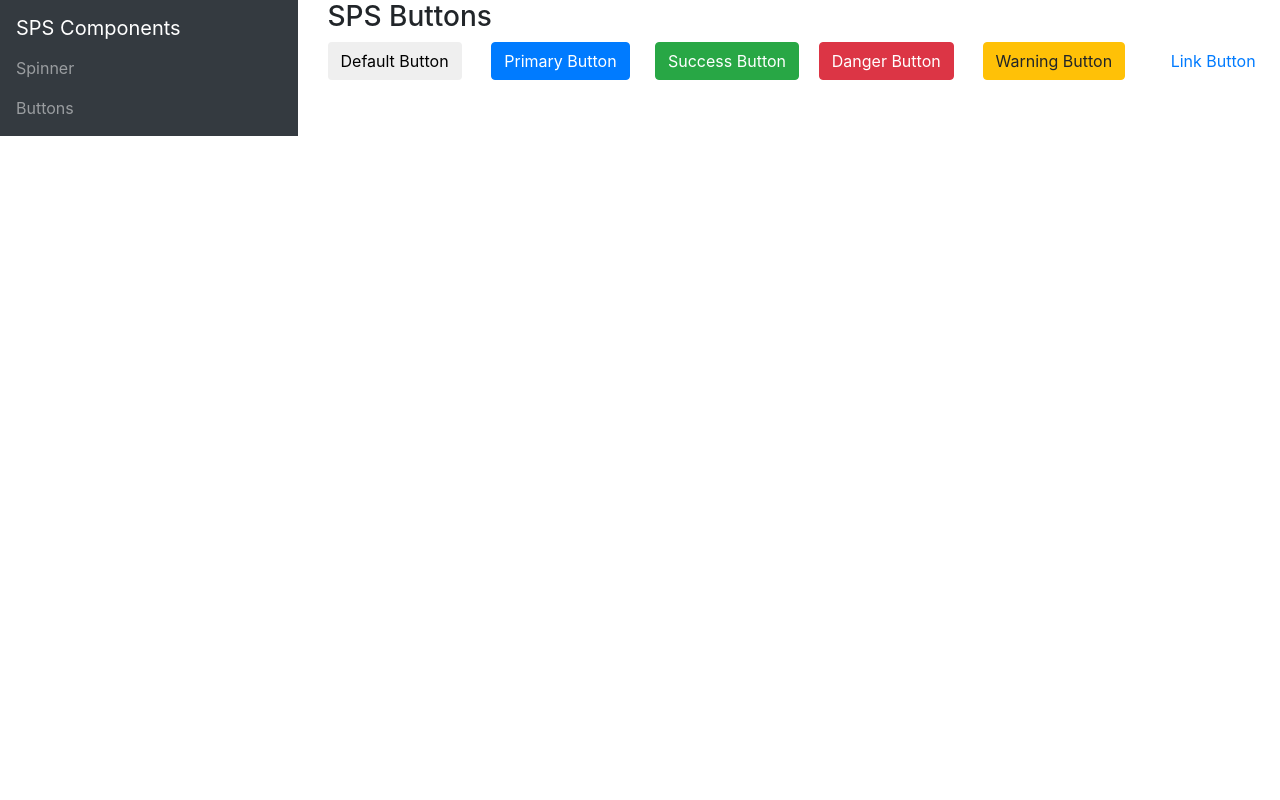
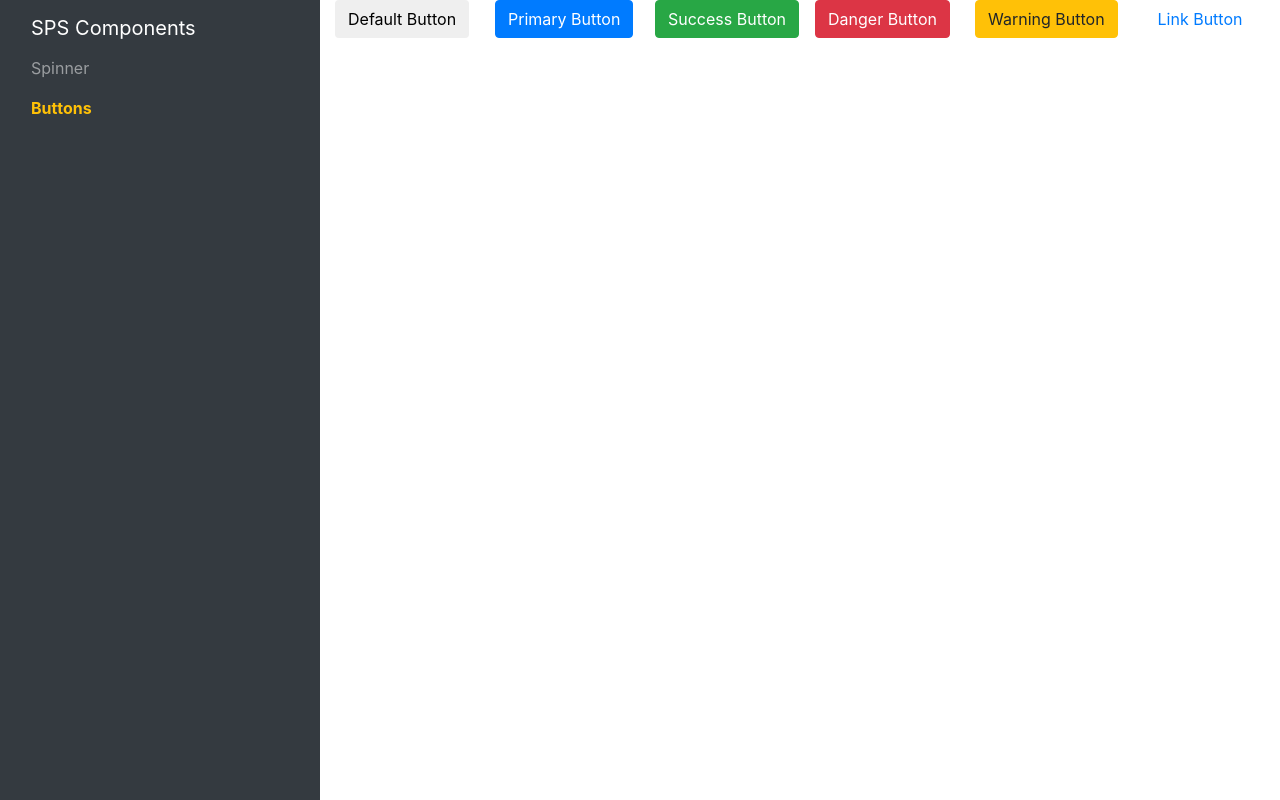
Before and after one commit to YogendraChauhan/SPS, an Angular app: page /button/overview in a window 1280 px wide. Built offline with nearby package versions, Linux system fonts and the light colour scheme.

Commit message:
UI Changed For Docs

```diff
--- a/src/app/app.component.html
+++ b/src/app/app.component.html
@@ -1,7 +1,7 @@
-<div class="container-fluid">
-  <div class="row">
-    <div class="col-md-3">
-      <nav class="navbar navbar-dark bg-dark h-100">
+<div class="container-fluid h-100">
+  <div class="row h-100" id="main_container">
+    <div class="col-md-3 h-100 bg-dark">
+      <nav class="navbar navbar-dark">
         <!-- Links -->
         <ul class="navbar-nav">
             <li class="nav-item">
@@ -16,39 +16,8 @@
         </ul>
       </nav>
     </div>
-    <div class="col-md-9">
+    <div class="col-md-9 h-100">
       <router-outlet></router-outlet>
     </div>
   </div>
 </div>
-<!--
-
-<div class="container">
-  <div class="row">
-    <div class="col-md-12 text-center">
-      <h3>SPS Buttons</h3>
-    </div>
-  </div>
-  <div class="row btn-toolbar text-center">
-    <div class="col-md-2">
-      <sps-button [options]="defaultButtonConfig" (click)="onSubmit($event)"></sps-button>
-    </div>
-    <div class="col-md-2">
-      <sps-button [options]="primaryButtonConfig" (click)="onSubmit($event)"></sps-button>
-    </div>
-    <div class="col-md-2">
-      <sps-button [options]="successButtonConfig" (click)="onClick($event)"></sps-button>
-    </div>
-
-    <div class="col-md-2">
-      <sps-button [options]="dangerButtonConfig" (click)="onSubmit($event)"></sps-button>
-    </div>
-    <div class="col-md-2">
-      <sps-button [options]="warnButtonConfig" (click)="onSubmit($event)"></sps-button>
-    </div>
-    <div class="col-md-2">
-      <sps-button [options]="linkButtonConfig" (click)="onSubmit($event)"></sps-button>
-    </div>
-  </div>
-</div>
--->
--- a/src/app/app.component.sass
+++ b/src/app/app.component.sass
@@ -0,0 +1,8 @@
+#main_container
+    margin-right: 0
+    margin-left: 0
+
+#main_container
+    .nav-link.active-link
+        color:#ffc107
+        font-weight: bold
--- a/src/app/docs/components/button-overview/button-overview.component.html
+++ b/src/app/docs/components/button-overview/button-overview.component.html
@@ -1,5 +1,3 @@
-<h3>SPS Buttons</h3>
-
 <div class="row btn-toolbar text-center">
   <div class="col-md-2">
     <sps-button [options]="defaultButtonConfig" (click)="onSubmit($event)"></sps-button>
--- a/src/app/docs/components/spinner-overview/spinner-overview.component.html
+++ b/src/app/docs/components/spinner-overview/spinner-overview.component.html
@@ -1 +1,5 @@
 <sps-spinner [options]="{'color':'#FFF000', 'size':'50px','zIndex':'2000', 'position':'top-left'}"></sps-spinner>
+<sps-spinner [options]="{'color':'#000000', 'size':'50px','zIndex':'2000', 'position':'top-right'}"></sps-spinner>
+<sps-spinner [options]="{'color':'#888888', 'size':'50px','zIndex':'2000', 'position':'center'}"></sps-spinner>
+<sps-spinner [options]="{'color':'#FF0000', 'size':'50px','zIndex':'2000', 'position':'bottom-left'}"></sps-spinner>
+<sps-spinner [options]="{'color':'#FF5733', 'size':'50px','zIndex':'2000', 'position':'bottom-right'}"></sps-spinner>
--- a/src/styles.sass
+++ b/src/styles.sass
@@ -1,4 +1,7 @@
 /* You can add global styles to this file, and also import other style files */
+
+html,body
+  height: 100%
 
 .container-fluid
   padding: 0!important
```
